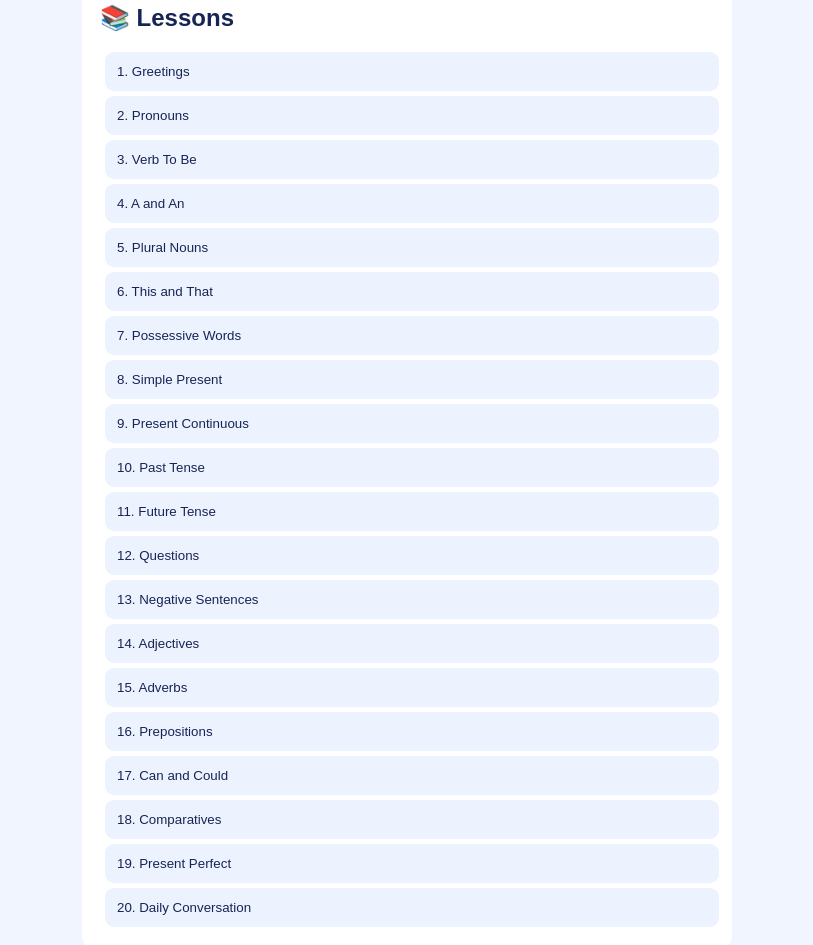
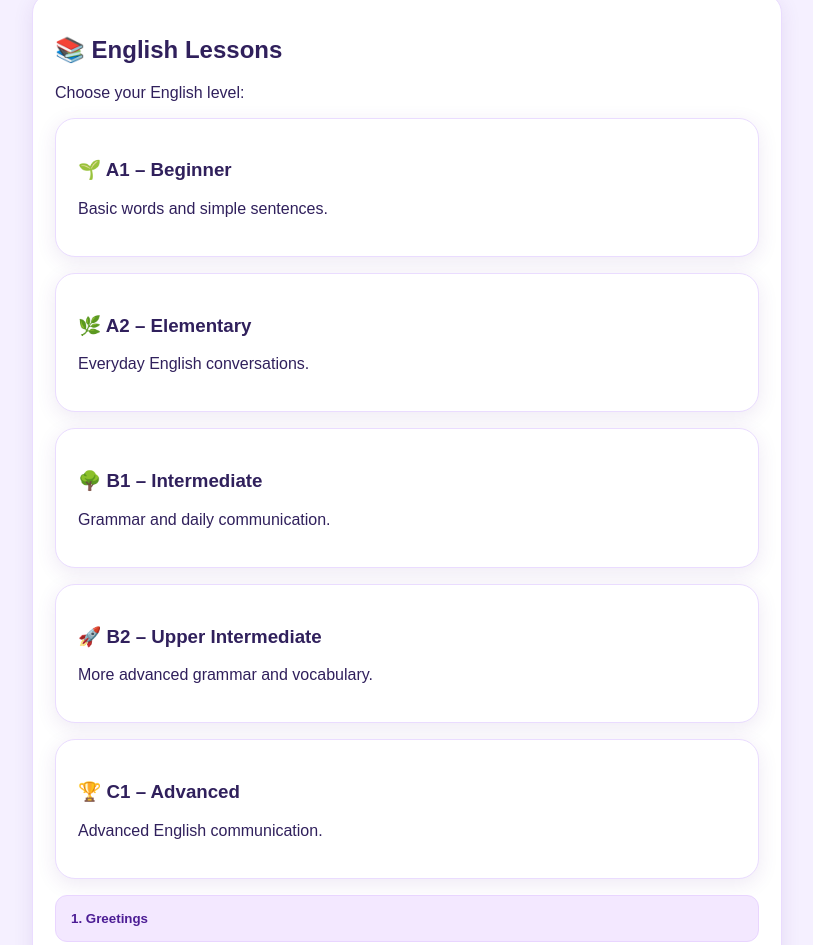
Before and after one commit to arjoriemitran51-dev/mitran-english, a plain HTML site: page index.html in a window 1280 px wide. Shown: the part 488-1433 px from the top of the page, without its empty margins (233-1046 px from the left). Drawn offline with Linux system fonts and the light colour scheme.

Commit message:
Update index.html

```diff
--- a/index.html
+++ b/index.html
@@ -1,18 +1,20 @@
-<link rel="manifest" href="./manifest.json">
-<meta name="theme-color" content="#5146d8">
+
 <!DOCTYPE html>
 <html lang="en">
 <head>
 <meta charset="UTF-8">
 <meta name="viewport" content="width=device-width, initial-scale=1">
-<title>Mitran English</title>
+<link rel="manifest" href="./manifest.json">
+<meta name="theme-color" content="#5146d8">
+  <title>Mitran English</title>
 <style>
-body{font-family:Arial;background:#f1f5ff;color:#172554;margin:0}
-header{background:#245bd2;color:white;text-align:center;padding:25px}
-main{max-width:650px;margin:auto;padding:15px}
-.card{background:white;padding:18px;margin:14px 0;border-radius:14px}
-button{background:#245bd2;color:white;border:0;padding:12px;border-radius:9px;margin:5px;cursor:pointer}
-.lesson,.answer{display:block;width:100%;text-align:left;background:#edf2ff;color:#172554}
+body{font-family:Arial,sans-serif;background:#f5f0ff;color:#30205c;margin:0}
+header{background:linear-gradient(135deg,#7138d8,#a855f7);color:white;text-align:center;padding:30px 20px;border-radius:0 0 25px 25px}
+main{max-width:750px;margin:auto;padding:18px}
+.card{background:white;padding:22px;margin:16px 0;border-radius:20px;box-shadow:0 5px 20px rgba(90,40,150,.10);border:1px solid #eadcff}
+button{background:linear-gradient(135deg,#7138d8,#9333ea);color:white;border:0;padding:13px 17px;border-radius:12px;margin:5px;cursor:pointer;font-weight:bold;transition:.2s}
+button:active{transform:scale(.97)}
+.lesson,.answer{display:block;width:100%;text-align:left;background:#f3e8ff;color:#4c1d95;border:1px solid #e9d5ff;margin:8px 0;padding:15px;border-radius:12px}
 </style>
 </head>
 <body>
@@ -29,8 +31,30 @@ button{background:#245bd2;color:white;border:0;padding:12px;border-radius:9px;ma
 <p>매일 영어를 배워 봐요!</p>
 </div>
 <div class="card">
-<h2>📚 Lessons</h2>
+<h2>📚 English Lessons</h2>
+<p>Choose your English level:</p>
+<div class="card">
+<h3>🌱 A1 – Beginner</h3>
+<p>Basic words and simple sentences.</p>
+</div>
+<div class="card">
+<h3>🌿 A2 – Elementary</h3>
+<p>Everyday English conversations.</p>
+</div>
+<div class="card">
+<h3>🌳 B1 – Intermediate</h3>
+<p>Grammar and daily communication.</p>
+</div>
+<div class="card">
+<h3>🚀 B2 – Upper Intermediate</h3>
+<p>More advanced grammar and vocabulary.</p>
+</div>
+<div class="card">
+<h3>🏆 C1 – Advanced</h3>
+<p>Advanced English communication.</p>
+</div>
 <div id="lessonList"></div>
+
 </div>
 <div class="card">
 <h2 id="lessonTitle">Choose a lesson</h2>
@@ -39,6 +63,14 @@ button{background:#245bd2;color:white;border:0;padding:12px;border-radius:9px;ma
 <div id="feedback"></div>
 </div>
 <div class="card">
+<h2>📝 Daily Quiz</h2>
+<p>Practice English every day!</p>
+<p>영어를 매일 연습해요!</p>
+<button onclick="openLesson(Math.floor(Math.random()*lessons.length))">
+Start Daily Quiz
+</button>
+</div>
+  <div class="card">
 <h2>⭐ My Progress</h2>
 <p id="progress">Completed: 0 lessons</p>
 <p id="points">Quiz points: 0</p>
@@ -93,7 +125,7 @@ document.getElementById("question").innerHTML=l.o.map((o,j)=>
 `<button class="answer" onclick="checkAnswer(${j})">${o}</button>`
 ).join("");
 document.getElementById("feedback").textContent="";
-document.getElementById("study").scrollIntoView({behavior:"smooth"});
+document.getElementById("lessonTitle").scrollIntoView({behavior:"smooth"});
 }
 function checkAnswer(choice){
 let l=lessons[current];
```
